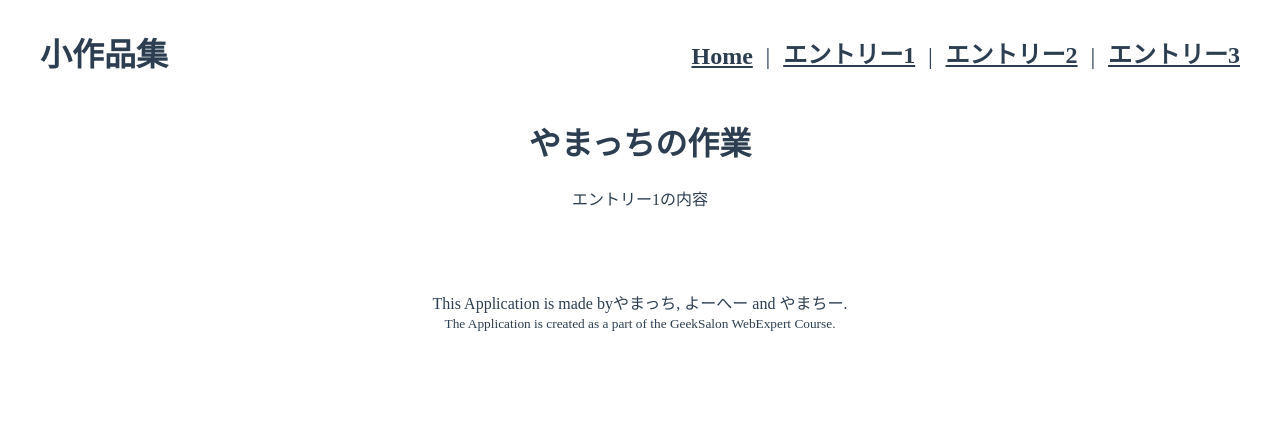
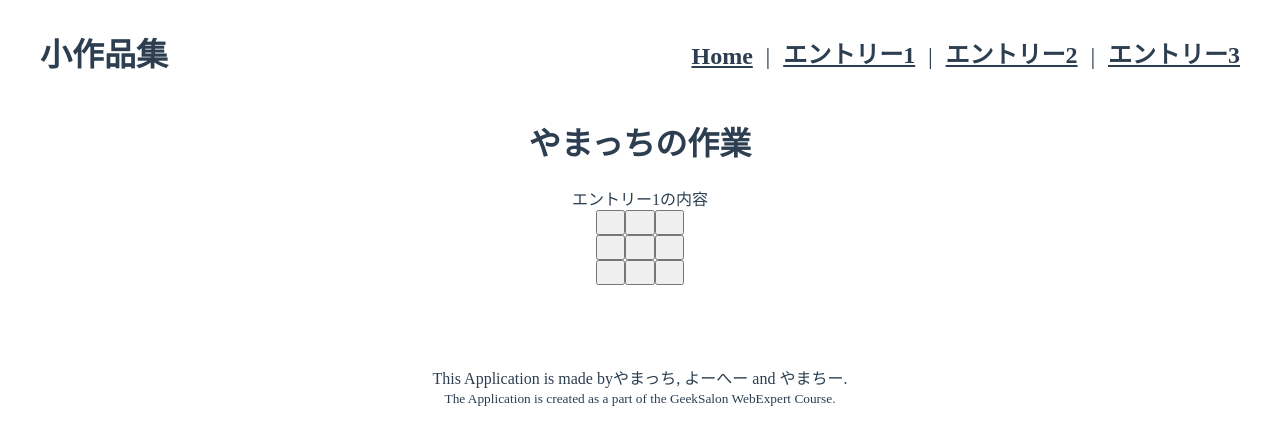
Before and after one commit to webex21-team-1/demo-team-app, a React (Vite) app: page /entry/1 in a window 1280 px wide. Shown: the top 444 px of the page. Built offline with nearby package versions, Linux system fonts and the light colour scheme.

Commit message:
Entry1にボタンを追加しました

```diff
--- a/src/routes/Entry1.jsx
+++ b/src/routes/Entry1.jsx
@@ -1,8 +1,27 @@
+function Square() {
+  return <button className="square">　</button>;
+}
+
 export const Entry1 = () => {
   return (
     <>
       <h1>やまっちの作業</h1>
       <div>エントリー1の内容</div>
+      <div className="board-row">
+        <Square></Square>
+        <Square></Square>
+        <Square></Square>
+      </div>
+      <div className="board-row">
+        <Square></Square>
+        <Square></Square>
+        <Square></Square>
+      </div>
+      <div className="board-row">
+        <Square></Square>
+        <Square></Square>
+        <Square></Square>
+      </div>
     </>
   );
 };
```
